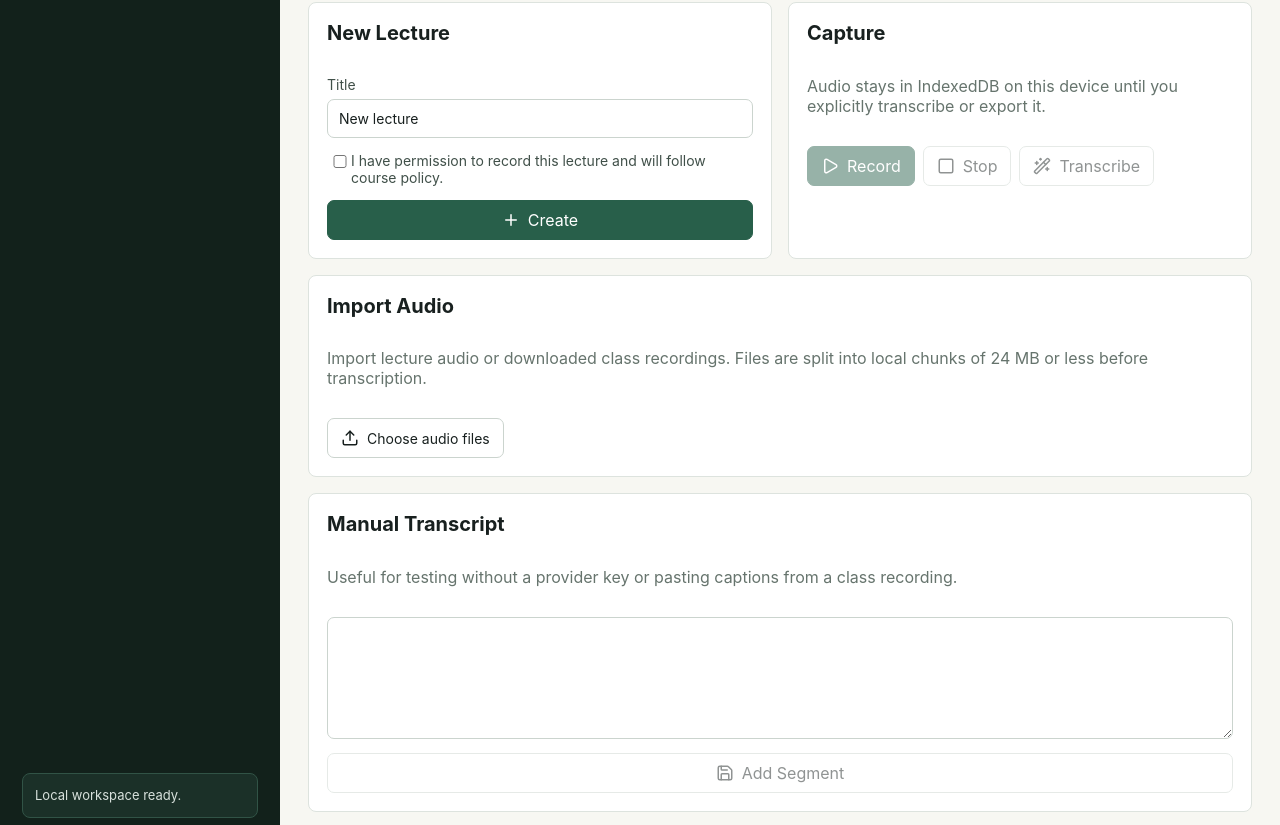
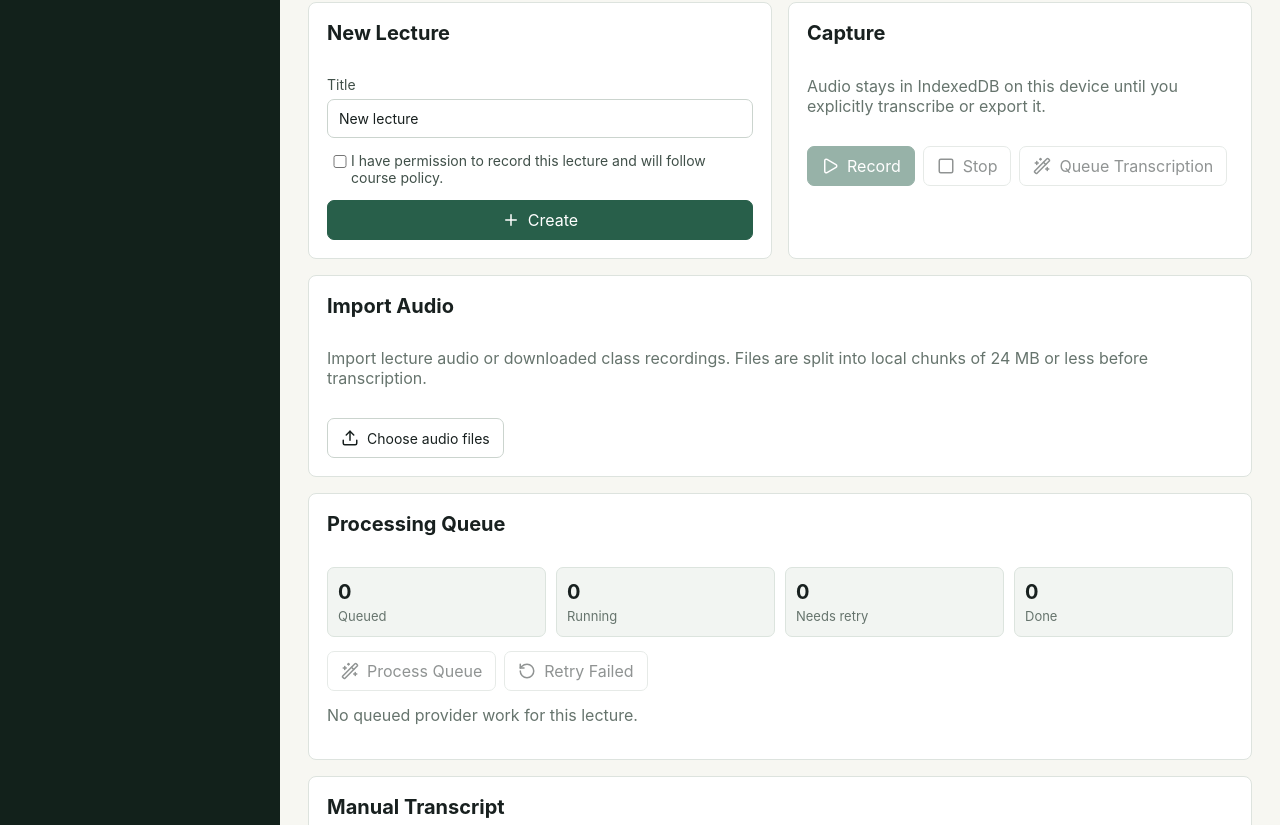
Before and after one commit to Chrissyuh/lecture-notes-byok, a React (Vite) app: page / in a window 1280 px wide. Shown: the part 315-1140 px from the top of the page. Built offline with nearby package versions, Linux system fonts and the light colour scheme.

Commit message:
Add persistent provider job queue

```diff
--- a/src/App.css
+++ b/src/App.css
@@ -151,6 +151,10 @@ h2 {
   font-size: 20px;
 }
 
+.stat-grid.queue-stats {
+  grid-template-columns: repeat(4, minmax(120px, 1fr));
+}
+
 .grid {
   display: grid;
   gap: 16px;
@@ -206,12 +210,14 @@ label {
 }
 
 .chunk-list,
+.job-list,
 .lecture-list {
   display: grid;
   gap: 8px;
 }
 
-.chunk-list span {
+.chunk-list span,
+.job-list span {
   padding: 9px 10px;
   background: #f2f5f2;
   border-radius: 7px;
@@ -384,7 +390,8 @@ label {
     grid-template-columns: 1fr;
   }
 
-  .stat-grid {
+  .stat-grid,
+  .stat-grid.queue-stats {
     grid-template-columns: repeat(2, minmax(0, 1fr));
   }
 }
--- a/src/App.tsx
+++ b/src/App.tsx
@@ -11,6 +11,7 @@ import {
   ShieldCheck,
   Square,
   Upload,
+  RotateCcw,
   Trash2,
   WandSparkles,
 } from 'lucide-react'
@@ -36,6 +37,7 @@ import {
   type Course,
   type Lecture,
   type LectureNote,
+  type LocalJob,
   type ProviderProfile,
   type TranscriptSegment,
 } from './domain'
@@ -50,6 +52,7 @@ import {
   type EditableNoteDraft,
 } from './noteEdits'
 import { generateNotesWithOpenAi, transcribeWithOpenAi, validateOpenAiKey } from './openaiProvider'
+import { createNotesJob, createTranscriptionJobs, nextRunAfter, summarizeJobs } from './queue'
 import { findChangedTranscriptSegments, hasEmptyTranscriptDraft } from './transcript'
 
 type ActiveTab = 'capture' | 'notes' | 'library' | 'settings'
@@ -89,6 +92,7 @@ function App() {
   const [chunks, setChunks] = useState<AudioChunk[]>([])
   const [segments, setSegments] = useState<TranscriptSegment[]>([])
   const [notes, setNotes] = useState<LectureNote[]>([])
+  const [jobs, setJobs] = useState<LocalJob[]>([])
   const [provider, setProvider] = useState<ProviderProfile>(DEFAULT_PROVIDER)
   const [sessionKey, setSessionKey] = useState('')
   const [passphrase, setPassphrase] = useState('')
@@ -99,6 +103,7 @@ function App() {
   const [manualTranscript, setManualTranscript] = useState('')
   const [importingAudio, setImportingAudio] = useState(false)
   const [importingBackup, setImportingBackup] = useState(false)
+  const [processingQueue, setProcessingQueue] = useState(false)
   const [segmentDrafts, setSegmentDrafts] = useState<Record<string, string>>({})
   const [noteDraft, setNoteDraft] = useState<EditableNoteDraft>()
   const [studyCardIndex, setStudyCardIndex] = useState(0)
@@ -110,6 +115,7 @@ function App() {
     audioChunks: 0,
     transcriptSegments: 0,
     notes: 0,
+    queuedJobs: 0,
     audioBytes: 0,
   })
 
@@ -167,6 +173,7 @@ function App() {
   const latestNote = notes[0]
   const studyCards = useMemo(() => studyCardsFromNote(latestNote), [latestNote])
   const activeStudyCard = studyCards[studyCardIndex]
+  const queueSummary = useMemo(() => summarizeJobs(jobs), [jobs])
   const hasTranscriptEdits = useMemo(
     () => findChangedTranscriptSegments(segments, segmentDrafts).length > 0,
     [segments, segmentDrafts],
@@ -189,15 +196,17 @@ function App() {
   }
 
   async function refreshLectureData(lectureId: string) {
-    const [nextChunks, nextSegments, nextNotes] = await Promise.all([
+    const [nextChunks, nextSegments, nextNotes, nextJobs] = await Promise.all([
       db.chunks.where('lectureId').equals(lectureId).sortBy('index'),
       db.segments.where('lectureId').equals(lectureId).sortBy('index'),
       db.notes.where('lectureId').equals(lectureId).reverse().sortBy('createdAt'),
+      db.jobs.where('lectureId').equals(lectureId).sortBy('createdAt'),
     ])
     const orderedNotes = nextNotes.reverse()
     setChunks(nextChunks)
     setSegments(nextSegments)
     setNotes(orderedNotes)
+    setJobs(nextJobs)
     setSegmentDrafts(Object.fromEntries(nextSegments.map((segment) => [segment.id, segment.text])))
     const newestNote = orderedNotes[0]
     setNoteDraft(newestNote ? noteToEditableDraft(newestNote) : undefined)
@@ -419,24 +428,82 @@ function App() {
     }
   }
 
-  async function transcribePendingChunks() {
+  async function queueTranscriptionJobs() {
+    if (!selectedLecture) return
+    const createdAt = now()
+    const newJobs = createTranscriptionJobs(chunks, jobs, createdAt)
+    if (newJobs.length === 0) {
+      setStatus('No new transcription jobs to queue.')
+      return
+    }
+
+    await db.jobs.bulkPut(newJobs)
+    await db.lectures.update(selectedLecture.id, { status: 'processing', updatedAt: createdAt })
+    setStatus(`Queued ${newJobs.length} transcription job${newJobs.length === 1 ? '' : 's'}.`)
+    await refreshLists()
+    await refreshLectureData(selectedLecture.id)
+    await processQueue()
+  }
+
+  async function processQueue() {
     if (!selectedLecture) return
     const key = await resolveApiKey()
     if (!key) {
-      setStatus('Add a session key or unlock a remembered key first.')
+      setStatus('Add a session key or unlock a remembered key before processing queued provider jobs.')
       return
     }
 
-    const pending = chunks.filter((chunk) => !chunk.transcribedAt)
-    if (pending.length === 0) {
-      setStatus('No pending audio chunks to transcribe.')
-      return
+    setProcessingQueue(true)
+    try {
+      let processed = 0
+      let failed = 0
+      for (;;) {
+        const currentJobs = await db.jobs.where('lectureId').equals(selectedLecture.id).toArray()
+        const currentTime = Date.now()
+        const runnable = currentJobs
+          .filter(
+            (job) =>
+              (job.status === 'queued' || job.status === 'error') &&
+              job.attempts < job.maxAttempts &&
+              new Date(job.runAfter).getTime() <= currentTime,
+          )
+          .sort((a, b) => a.createdAt.localeCompare(b.createdAt))[0]
+
+        if (!runnable) break
+        const succeeded = await runQueueJob(runnable, key)
+        processed += 1
+        if (!succeeded) failed += 1
+        await refreshLists()
+        await refreshLectureData(selectedLecture.id)
       }
 
-    await db.lectures.update(selectedLecture.id, { status: 'processing', updatedAt: now() })
-    for (const chunk of pending) {
-      setStatus(`Transcribing chunk ${chunk.index + 1} of ${pending.length}.`)
+      if (processed === 0) {
+        setStatus('No queued jobs are ready to run yet.')
+      } else if (failed > 0) {
+        setStatus(`Processed ${processed} queued job${processed === 1 ? '' : 's'}; ${failed} need retry.`)
+      } else {
+        setStatus(`Processed ${processed} queued job${processed === 1 ? '' : 's'}.`)
+      }
+    } finally {
+      setProcessingQueue(false)
+    }
+  }
+
+  async function runQueueJob(job: LocalJob, key: string) {
+    if (!selectedLecture) return false
+    const attempt = job.attempts + 1
+    const startedAt = now()
+    await db.jobs.update(job.id, { status: 'running', attempts: attempt, updatedAt: startedAt, lastError: undefined })
+
+    try {
+      if (job.type === 'transcribe-chunk') {
+        const chunk = job.targetId ? await db.chunks.get(job.targetId) : undefined
+        if (!chunk) throw new Error('Audio chunk was deleted.')
+        setStatus(`Transcribing chunk ${chunk.index + 1}.`)
+        const existingSegment = await db.segments.where('chunkId').equals(chunk.id).first()
+        if (!chunk.transcribedAt && !existingSegment) {
           const text = await transcribeWithOpenAi(key, chunk.blob, provider.transcribeModel)
+          const completedAt = now()
           const segment: TranscriptSegment = {
             id: newId('seg'),
             lectureId: selectedLecture.id,
@@ -446,30 +513,20 @@ function App() {
             endMs: (chunk.index + 1) * 60_000,
             text,
             uncertain: text.length === 0,
-        createdAt: now(),
+            createdAt: completedAt,
           }
           await db.transaction('rw', db.chunks, db.segments, async () => {
             await db.segments.put(segment)
+            await db.chunks.update(chunk.id, { transcribedAt: completedAt })
+          })
+        } else if (!chunk.transcribedAt) {
           await db.chunks.update(chunk.id, { transcribedAt: now() })
-      })
         }
-
-    await db.lectures.update(selectedLecture.id, { status: 'ready', updatedAt: now() })
-    setStatus('Transcription complete.')
-    await refreshLists()
-    await refreshLectureData(selectedLecture.id)
-  }
-
-  async function generateNotes() {
-    if (!selectedLecture || segments.length === 0) return
-    const key = await resolveApiKey()
-    if (!key) {
-      setStatus('Add a session key or unlock a remembered key first.')
-      return
-    }
-
-    setStatus('Generating structured notes.')
-    const draft = await generateNotesWithOpenAi(key, segments, provider.notesModel)
+      } else {
+        const currentSegments = await db.segments.where('lectureId').equals(selectedLecture.id).sortBy('index')
+        if (currentSegments.length === 0) throw new Error('No transcript segments are available.')
+        setStatus('Generating structured notes from queued job.')
+        const draft = await generateNotesWithOpenAi(key, currentSegments, provider.notesModel)
         const note: LectureNote = {
           id: newId('note'),
           lectureId: selectedLecture.id,
@@ -478,10 +535,71 @@ function App() {
           createdAt: now(),
         }
         await db.notes.put(note)
-    await db.lectures.update(selectedLecture.id, { status: 'ready', updatedAt: now() })
-    setStatus('Notes generated.')
+      }
+
+      const completedAt = now()
+      await db.transaction('rw', db.jobs, db.lectures, async () => {
+        await db.jobs.update(job.id, { status: 'done', updatedAt: completedAt, lastError: undefined })
+        await db.lectures.update(selectedLecture.id, { status: 'ready', updatedAt: completedAt })
+      })
+      return true
+    } catch (error) {
+      const failedAt = now()
+      const message = error instanceof Error ? error.message : 'Provider job failed.'
+      await db.transaction('rw', db.jobs, db.lectures, async () => {
+        await db.jobs.update(job.id, {
+          status: 'error',
+          updatedAt: failedAt,
+          runAfter: nextRunAfter(failedAt, attempt),
+          lastError: message,
+        })
+        await db.lectures.update(selectedLecture.id, { status: 'error', error: message, updatedAt: failedAt })
+      })
+      setStatus(`Queued job failed: ${message}`)
+      return false
+    }
+  }
+
+  async function queueNoteGeneration() {
+    if (!selectedLecture || segments.length === 0) return
+    const createdAt = now()
+    const job = createNotesJob(selectedLecture.id, jobs, createdAt)
+    if (!job) {
+      setStatus('A note-generation job is already queued for this lecture.')
+      return
+    }
+
+    await db.jobs.put(job)
+    await db.lectures.update(selectedLecture.id, { status: 'processing', updatedAt: createdAt })
+    setStatus('Queued note-generation job.')
     await refreshLists()
     await refreshLectureData(selectedLecture.id)
+    await processQueue()
+  }
+
+  async function retryFailedJobs() {
+    if (!selectedLecture) return
+    const failed = jobs.filter((job) => job.status === 'error')
+    if (failed.length === 0) {
+      setStatus('No failed jobs to retry.')
+      return
+    }
+
+    const retryAt = now()
+    await Promise.all(
+      failed.map((job) =>
+        db.jobs.update(job.id, {
+          status: 'queued',
+          attempts: 0,
+          runAfter: retryAt,
+          updatedAt: retryAt,
+          lastError: undefined,
+        }),
+      ),
+    )
+    setStatus(`Re-queued ${failed.length} failed job${failed.length === 1 ? '' : 's'}.`)
+    await refreshLectureData(selectedLecture.id)
+    await processQueue()
   }
 
   async function saveTranscriptEdits() {
@@ -610,6 +728,7 @@ function App() {
     setChunks([])
     setSegments([])
     setNotes([])
+    setJobs([])
     setSegmentDrafts({})
     setNoteDraft(undefined)
     await refreshLists()
@@ -655,6 +774,7 @@ function App() {
             <span>{courseLectures.length} lectures in course</span>
             <span>{segments.length} transcript segments</span>
             <span>{chunks.length} audio chunks</span>
+            <span>{queueSummary.queued + queueSummary.running + queueSummary.error} active jobs</span>
           </div>
         </header>
 
@@ -718,9 +838,9 @@ function App() {
                   <Square size={18} />
                   Stop
                 </button>
-                <button disabled={!selectedLecture || chunks.length === 0} onClick={transcribePendingChunks}>
+                <button disabled={!selectedLecture || chunks.length === 0 || processingQueue} onClick={queueTranscriptionJobs}>
                   <WandSparkles size={18} />
-                  Transcribe
+                  Queue Transcription
                 </button>
               </div>
               <div className="chunk-list">
@@ -753,6 +873,48 @@ function App() {
                   }}
                 />
               </label>
+            </section>
+
+            <section className="panel wide">
+              <h2>Processing Queue</h2>
+              <div className="stat-grid queue-stats">
+                <span>
+                  <strong>{queueSummary.queued}</strong>
+                  Queued
+                </span>
+                <span>
+                  <strong>{queueSummary.running}</strong>
+                  Running
+                </span>
+                <span>
+                  <strong>{queueSummary.error}</strong>
+                  Needs retry
+                </span>
+                <span>
+                  <strong>{queueSummary.done}</strong>
+                  Done
+                </span>
+              </div>
+              <div className="button-row">
+                <button disabled={!selectedLecture || processingQueue} onClick={processQueue}>
+                  <WandSparkles size={18} />
+                  Process Queue
+                </button>
+                <button disabled={!selectedLecture || queueSummary.error === 0 || processingQueue} onClick={retryFailedJobs}>
+                  <RotateCcw size={18} />
+                  Retry Failed
+                </button>
+              </div>
+              <div className="job-list">
+                {jobs.slice(-5).map((job) => (
+                  <span key={job.id}>
+                    {job.type === 'transcribe-chunk' ? 'Transcription' : 'Notes'} - {job.status} - attempts {job.attempts}/
+                    {job.maxAttempts}
+                    {job.lastError ? ` - ${job.lastError}` : ''}
+                  </span>
+                ))}
+                {jobs.length === 0 && <p className="muted">No queued provider work for this lecture.</p>}
+              </div>
             </section>
 
             <section className="panel wide">
@@ -801,9 +963,9 @@ function App() {
             </section>
             <section className="panel">
               <h2>Generated Notes</h2>
-              <button className="primary" disabled={segments.length === 0} onClick={generateNotes}>
+              <button className="primary" disabled={segments.length === 0 || processingQueue} onClick={queueNoteGeneration}>
                 <WandSparkles size={18} />
-                Generate Notes
+                Queue Notes
               </button>
               {latestNote && noteDraft ? (
                 <article className="notes">
@@ -1034,6 +1196,10 @@ function App() {
                   Notes
                 </span>
                 <span>
+                  <strong>{localStats.queuedJobs}</strong>
+                  Active jobs
+                </span>
+                <span>
                   <strong>{bytesLabel(localStats.audioBytes)}</strong>
                   Stored audio
                 </span>
--- a/src/db.ts
+++ b/src/db.ts
@@ -7,6 +7,7 @@ import {
   type Course,
   type Lecture,
   type LectureNote,
+  type LocalJob,
   type ProviderProfile,
   type TranscriptSegment,
 } from './domain'
@@ -17,6 +18,7 @@ class LectureNotesDb extends Dexie {
   chunks!: Table<AudioChunk, string>
   segments!: Table<TranscriptSegment, string>
   notes!: Table<LectureNote, string>
+  jobs!: Table<LocalJob, string>
   providers!: Table<ProviderProfile, string>
   settings!: Table<AppSettings, string>
 
@@ -31,6 +33,16 @@ class LectureNotesDb extends Dexie {
       providers: 'id',
       settings: 'id',
     })
+    this.version(2).stores({
+      courses: 'id, createdAt',
+      lectures: 'id, courseId, status, updatedAt',
+      chunks: 'id, lectureId, index, transcribedAt',
+      segments: 'id, lectureId, index',
+      notes: 'id, lectureId, createdAt',
+      jobs: 'id, lectureId, type, status, runAfter, targetId',
+      providers: 'id',
+      settings: 'id',
+    })
   }
 }
 
@@ -41,6 +53,7 @@ export interface LocalDataStats {
   audioChunks: number
   transcriptSegments: number
   notes: number
+  queuedJobs: number
   audioBytes: number
 }
 
@@ -69,20 +82,22 @@ export async function ensureBootstrapData() {
 }
 
 export async function deleteLectureCascade(lectureId: string) {
-  await db.transaction('rw', db.lectures, db.chunks, db.segments, db.notes, async () => {
+  await db.transaction('rw', db.lectures, db.chunks, db.segments, db.notes, db.jobs, async () => {
     await db.lectures.delete(lectureId)
     await db.chunks.where('lectureId').equals(lectureId).delete()
     await db.segments.where('lectureId').equals(lectureId).delete()
     await db.notes.where('lectureId').equals(lectureId).delete()
+    await db.jobs.where('lectureId').equals(lectureId).delete()
   })
 }
 
 export async function getLocalDataStats(): Promise<LocalDataStats> {
-  const [lectures, audioChunks, transcriptSegments, notes, chunks] = await Promise.all([
+  const [lectures, audioChunks, transcriptSegments, notes, queuedJobs, chunks] = await Promise.all([
     db.lectures.count(),
     db.chunks.count(),
     db.segments.count(),
     db.notes.count(),
+    db.jobs.where('status').anyOf(['queued', 'running', 'error']).count(),
     db.chunks.toArray(),
   ])
 
@@ -91,12 +106,13 @@ export async function getLocalDataStats(): Promise<LocalDataStats> {
     audioChunks,
     transcriptSegments,
     notes,
+    queuedJobs,
     audioBytes: chunks.reduce((total, chunk) => total + (chunk.sizeBytes || chunk.blob.size || 0), 0),
   }
 }
 
 export async function deleteAllLectureData() {
-  await db.transaction('rw', db.lectures, db.chunks, db.segments, db.notes, async () => {
-    await Promise.all([db.lectures.clear(), db.chunks.clear(), db.segments.clear(), db.notes.clear()])
+  await db.transaction('rw', db.lectures, db.chunks, db.segments, db.notes, db.jobs, async () => {
+    await Promise.all([db.lectures.clear(), db.chunks.clear(), db.segments.clear(), db.notes.clear(), db.jobs.clear()])
   })
 }
--- /dev/null
+++ b/src/queue.ts
@@ -0,0 +1,75 @@
+import type { AudioChunk, LocalJob, LocalJobStatus } from './domain'
+import { newId } from './domain'
+
+export interface QueueSummary {
+  queued: number
+  running: number
+  done: number
+  error: number
+}
+
+export function summarizeJobs(jobs: LocalJob[]): QueueSummary {
+  return jobs.reduce(
+    (summary, job) => ({ ...summary, [job.status]: summary[job.status] + 1 }),
+    { queued: 0, running: 0, done: 0, error: 0 } satisfies QueueSummary,
+  )
+}
+
+export function retryDelayMs(attempts: number) {
+  return Math.min(15 * 60_000, 2 ** Math.max(0, attempts - 1) * 30_000)
+}
+
+export function nextRunAfter(nowIso: string, attempts: number) {
+  return new Date(new Date(nowIso).getTime() + retryDelayMs(attempts)).toISOString()
+}
+
+export function jobBlocksDuplicate(job: LocalJob) {
+  return job.status !== 'done'
+}
+
+export function createTranscriptionJobs(chunks: AudioChunk[], existingJobs: LocalJob[], createdAt: string) {
+  const activeTargets = new Set(
+    existingJobs
+      .filter((job) => job.type === 'transcribe-chunk' && job.targetId && jobBlocksDuplicate(job))
+      .map((job) => job.targetId),
+  )
+
+  return chunks
+    .filter((chunk) => !chunk.transcribedAt && !activeTargets.has(chunk.id))
+    .map(
+      (chunk) =>
+        ({
+          id: newId('job'),
+          lectureId: chunk.lectureId,
+          type: 'transcribe-chunk',
+          targetId: chunk.id,
+          status: 'queued',
+          attempts: 0,
+          maxAttempts: 3,
+          runAfter: createdAt,
+          createdAt,
+          updatedAt: createdAt,
+        }) satisfies LocalJob,
+    )
+}
+
+export function createNotesJob(lectureId: string, existingJobs: LocalJob[], createdAt: string) {
+  const alreadyActive = existingJobs.some((job) => job.type === 'generate-notes' && jobBlocksDuplicate(job))
+  if (alreadyActive) return undefined
+
+  return {
+    id: newId('job'),
+    lectureId,
+    type: 'generate-notes',
+    status: 'queued',
+    attempts: 0,
+    maxAttempts: 2,
+    runAfter: createdAt,
+    createdAt,
+    updatedAt: createdAt,
+  } satisfies LocalJob
+}
+
+export function runnableJobStatuses(): LocalJobStatus[] {
+  return ['queued', 'error']
+}
```
Also changed, not shown: src/domain.ts (+16 -0 lines), 2 other files (tests, documents, lock files or other folders). Lines whose indentation alone changed are shown as unchanged.
